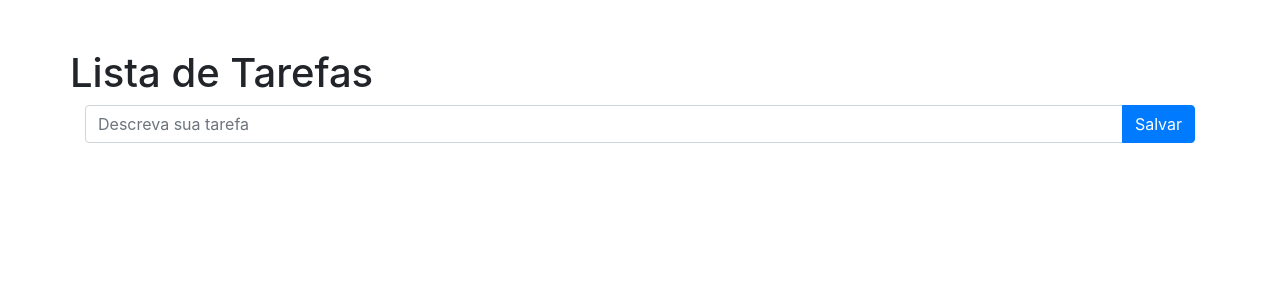
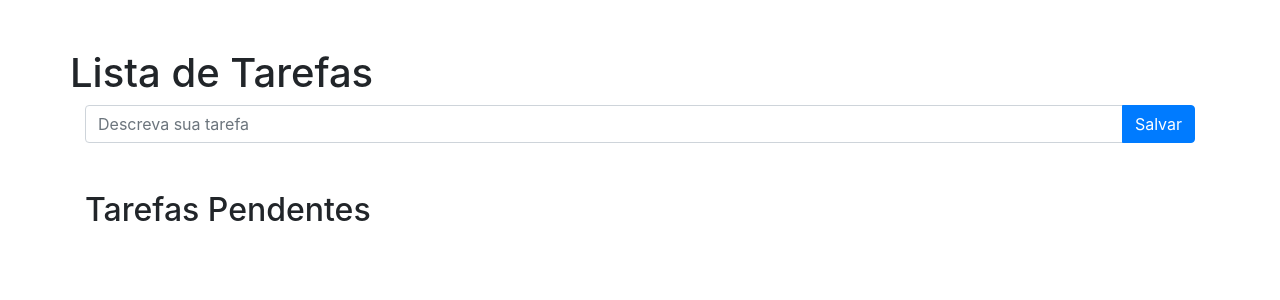
Before and after one commit to back-python/django-pro, a Django app: page /tarefas/ in a window 1280 px wide. Shown: the top 300 px of the page. Run offline with Django 4.2, Linux system fonts and the light colour scheme; data that the repository does not hold is empty; some libraries are stand-ins or nearby versions.

Commit message:
Resolved issue #4

```diff
--- a/webdev/tarefas/templates/tarefas/home.html
+++ b/webdev/tarefas/templates/tarefas/home.html
@@ -23,6 +23,17 @@
             </div>
             <small id="emailHelp" class="form-text text-muted">{{ form.nome.errors }}</small>
         </form>
+        <h2 class="mt-5">Tarefas Pendentes</h2>
+        {% for tarefa in tarefas_pendentes %}
+        <div class="input-group mb-3">
+            <div class="input-group-prepend">
+                <div class="input-group-text">
+                <input type="checkbox" aria-label="Checkbox para tarefa">
+                </div>
+            </div>
+            <input type="text" class="form-control" aria-label="Text input para tarefa" value="{{ tarefa.nome }}">
+        </div>
+        {% endfor %}
     </div>
 </body>
 </html>
--- a/webdev/tarefas/views.py
+++ b/webdev/tarefas/views.py
@@ -2,6 +2,7 @@ from django.urls.base import reverse
 from django.http import HttpResponseRedirect
 from django.shortcuts import render
 from webdev.tarefas.forms import TarefaNovaForm
+from webdev.tarefas.models import Tarefa
 
 # Create your views here.
 def home(request):
@@ -11,6 +12,8 @@ def home(request):
             form.save()
             return HttpResponseRedirect(reverse('tarefas:home'))
         else:
-            return render(request, 'tarefas/home.html', {'form':form}, status=400)
+            tarefas_pendentes = Tarefa.objects.filter(concluida=False).all()
+            return render(request, 'tarefas/home.html', {'form':form, 'tarefas_pendentes':tarefas_pendentes}, status=400)
 
-    return render(request, 'tarefas/home.html')
+    tarefas_pendentes = Tarefa.objects.filter(concluida=False).all()
+    return render(request, 'tarefas/home.html', {'tarefas_pendentes':tarefas_pendentes})
```
Also changed, not shown: webdev/tarefas/tests/test_tarefas_get.py (+23 -2 lines).
